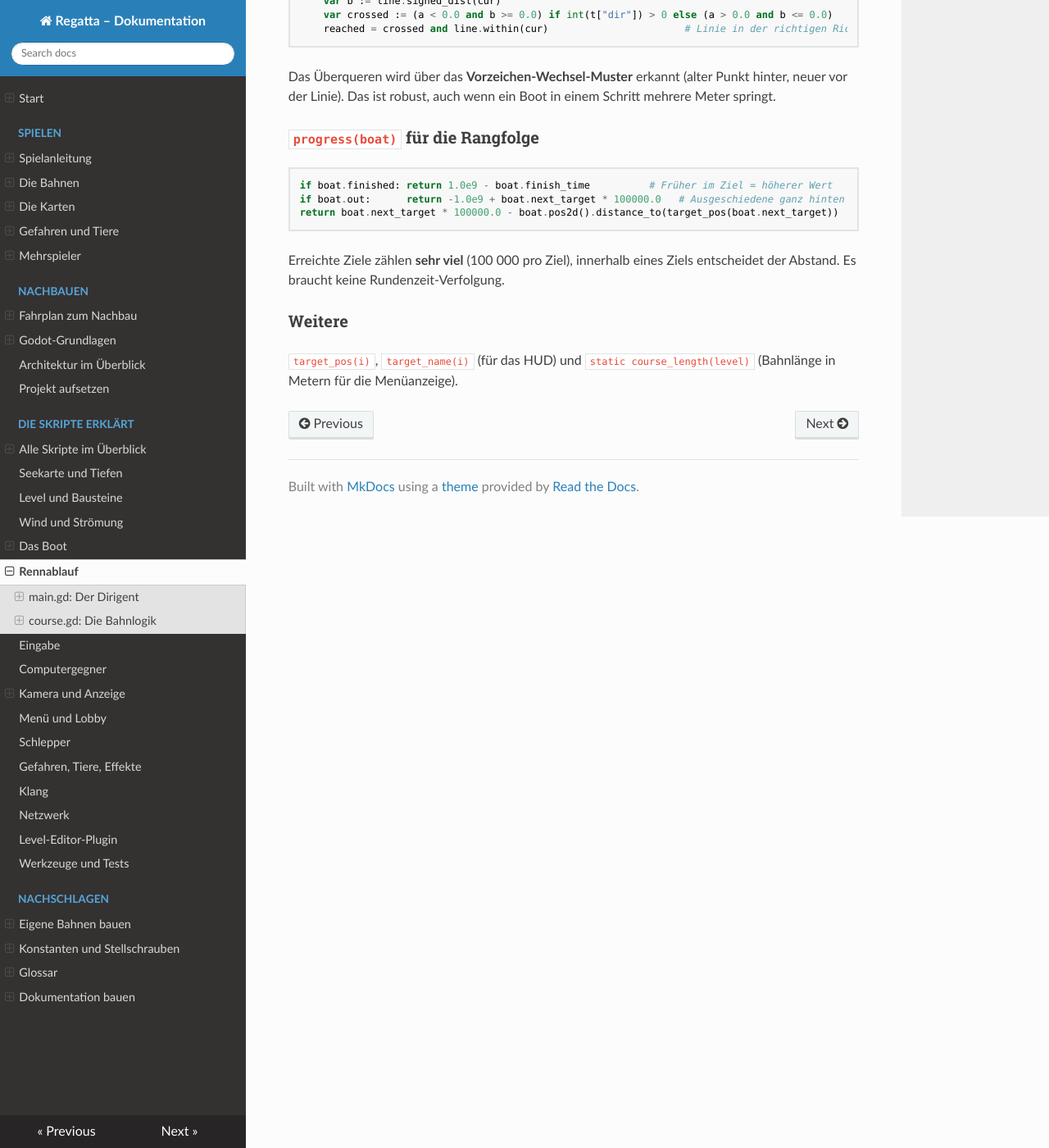
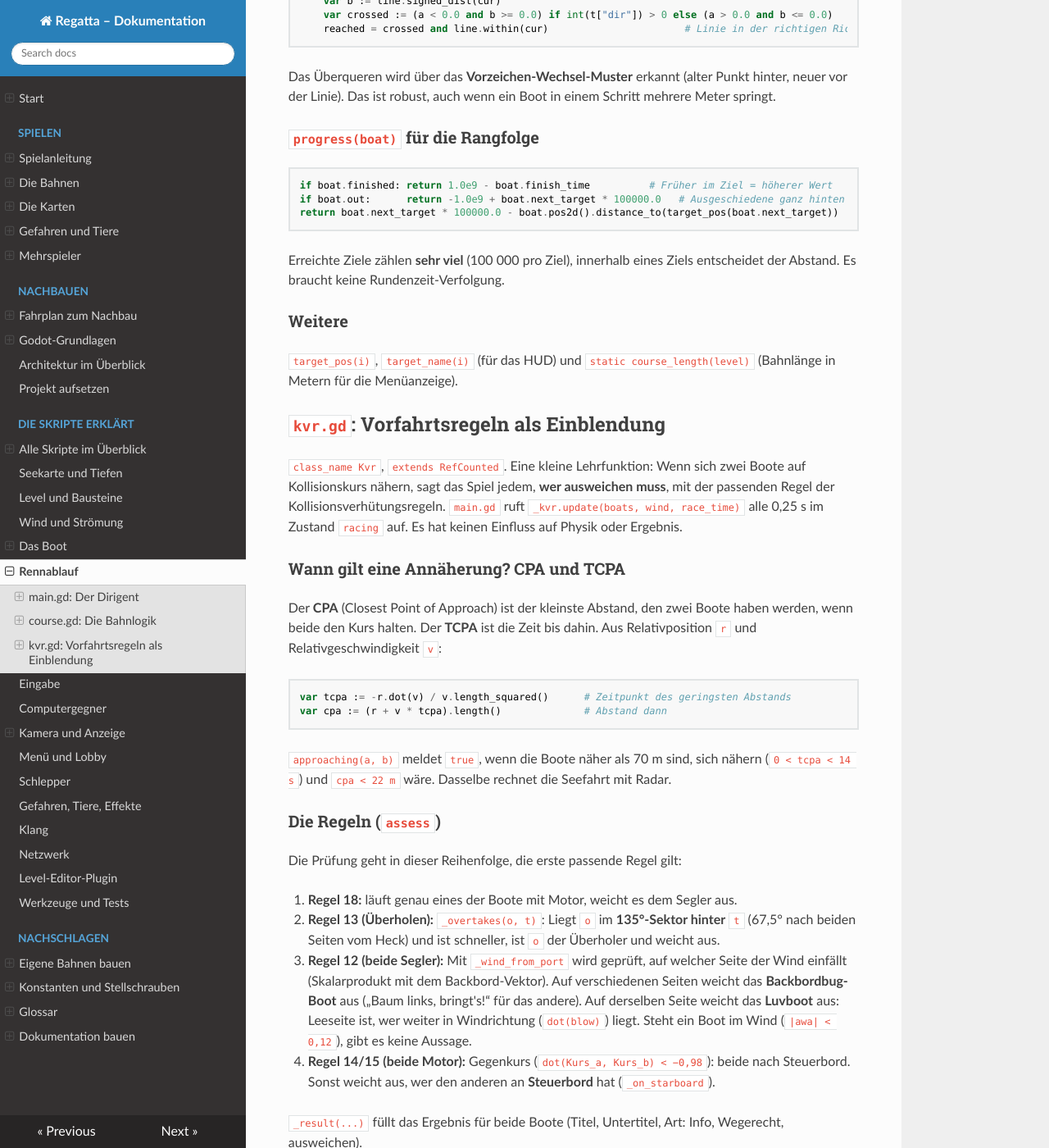
Before and after one commit to RincewindWizzard/regatta-game, an MkDocs documentation site: the page built from docs/skripte/rennen.md, in a window 1280 px wide and 1400 px high, scrolled down 4089 px. Shown: the whole window at 82% size. Built offline with MkDocs 1.6.1, drawn with Linux system fonts in a browser that asks for light colours; some of the changed text lies outside the part shown.

Commit message:
KVR-Einblendung: Vorfahrtsregeln bei Annäherung zweier Boote (Baum links, bringt's!)
- Kvr: CPA/TCPA-Erkennung, Regeln 12 (Segler), 13 (Überholen), 14, 15, 18 (Maschine/Segler)
- Einblendung über dem Spielerfeld (grün Wegerecht, orange ausweichen), keine Folgen
- Berufsschiff: KVR 9 als Hinweis; Netzwerk-Ereignis kvr
- Doku, Test (hazard_test kvr)

Co-Authored-By: Claude Sonnet 5.5 <noreply@anthropic.com>
Claude-Session: https://claude.ai/code/session_01CYKFT46nVq6NPqsP2qzNXm

````diff
--- a/docs/skripte/rennen.md
+++ b/docs/skripte/rennen.md
@@ -208,3 +208,64 @@ Abstand. Es braucht keine Rundenzeit-Verfolgung.
 
 `target_pos(i)`, `target_name(i)` (für das HUD) und `static course_length(level)` (Bahnlänge in
 Metern für die Menüanzeige).
+
+## `kvr.gd`: Vorfahrtsregeln als Einblendung { #kvr-gd }
+
+`class_name Kvr`, `extends RefCounted`. Eine kleine Lehrfunktion: Wenn sich zwei Boote auf
+Kollisionskurs nähern, sagt das Spiel jedem, **wer ausweichen muss**, mit der passenden Regel der
+Kollisionsverhütungsregeln. `main.gd` ruft `_kvr.update(boats, wind, race_time)` alle 0,25 s im
+Zustand `racing` auf. Es hat keinen Einfluss auf Physik oder Ergebnis.
+
+### Wann gilt eine Annäherung? CPA und TCPA
+
+Der **CPA** (Closest Point of Approach) ist der kleinste Abstand, den zwei Boote haben werden,
+wenn beide den Kurs halten. Der **TCPA** ist die Zeit bis dahin. Aus Relativposition `r` und
+Relativgeschwindigkeit `v`:
+
+```gdscript
+var tcpa := -r.dot(v) / v.length_squared()      # Zeitpunkt des geringsten Abstands
+var cpa := (r + v * tcpa).length()              # Abstand dann
+```
+
+`approaching(a, b)` meldet `true`, wenn die Boote näher als 70 m sind, sich nähern
+(`0 < tcpa < 14 s`) und `cpa < 22 m` wäre. Dasselbe rechnet die Seefahrt mit Radar.
+
+### Die Regeln (`assess`)
+
+Die Prüfung geht in dieser Reihenfolge, die erste passende Regel gilt:
+
+1. **Regel 18:** läuft genau eines der Boote mit Motor, weicht es dem Segler aus.
+2. **Regel 13 (Überholen):** `_overtakes(o, t)`: Liegt `o` im **135°-Sektor hinter** `t` (67,5° nach
+   beiden Seiten vom Heck) und ist schneller, ist `o` der Überholer und weicht aus.
+3. **Regel 12 (beide Segler):** Mit `_wind_from_port` wird geprüft, auf welcher Seite der Wind
+   einfällt (Skalarprodukt mit dem Backbord-Vektor). Auf verschiedenen Seiten weicht das
+   **Backbordbug-Boot** aus („Baum links, bringt's!“ für das andere). Auf derselben Seite
+   weicht das **Luvboot** aus: Leeseite ist, wer weiter in Windrichtung (`dot(blow)`) liegt.
+   Steht ein Boot im Wind (`|awa| < 0,12`), gibt es keine Aussage.
+4. **Regel 14/15 (beide Motor):** Gegenkurs (`dot(Kurs_a, Kurs_b) < −0,98`): beide nach Steuerbord.
+   Sonst weicht aus, wer den anderen an **Steuerbord** hat (`_on_starboard`).
+
+`_result(...)` füllt das Ergebnis für beide Boote (Titel, Untertitel, Art: Info, Wegerecht,
+ausweichen).
+
+### Anzeige und Netzwerk
+
+* `Boat.show_kvr(title, sub, kind)` setzt `kvr_title`, `kvr_sub`, `kvr_kind`, `kvr_time = 5 s`.
+* `RaceHud._draw_kvr` malt über dem Spielerfeld einen Streifen: **grün = Wegerecht**,
+  **orange = ausweichen**, **blau = Hinweis**, mit weichem Ausblenden in der letzten Sekunde.
+* Im Netzwerk schickt der Host die Meldung als Ereignis (`Net.send_event("kvr", …)`), damit der
+  Client sie sieht (`main.on_net_event`).
+* Nur **Boote von Menschen** bekommen Hinweise (`input` ist kein `AIInput`). Pro Bootspaar gibt es
+  höchstens alle 14 Sekunden eine Meldung.
+
+### Test
+
+`tests/hazard_test.gd kvr` setzt zwei Boote auf Gegenkurs bei Nordwind (eines Backbordbug, das
+andere Steuerbordbug) und prüft, dass das erste „ausweichen“ und das zweite „Baum links, bringt's“
+meldet.
+
+### Eine Regel ergänzen
+
+Ein neuer Fall ist ein weiterer `if`-Zweig in `assess`, der mit `_result(...)` antwortet. Zum
+Beispiel Regel 17 (Kurshalten des Vorfahrtberechtigten) oder eine Warnung, wenn man auf
+Kollisionskurs gar nichts tut (CPA < 8 m).
````
Also changed, not shown: README.md (+3 -0 lines), docs/referenz/glossar.md (+4 -0 lines), docs/skripte/index.md (+1 -0 lines), docs/skripte/kamera-hud.md (+1 -0 lines), docs/spielen/anleitung.md (+23 -0 lines), docs/bilder/kvr.png (added), 7 other files.
